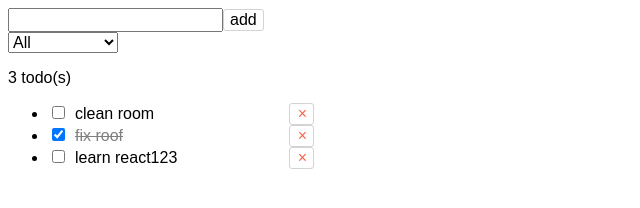
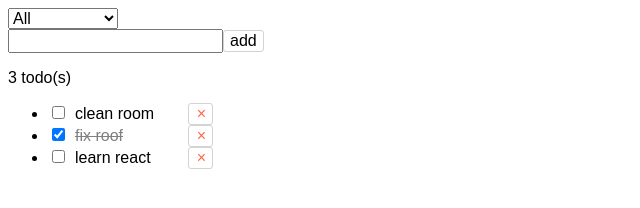
Before and after one commit to hoehoetester/ReactTodoApp, a React app: page / in a window 1280 px wide. Shown: the whole page, without its empty margins (0-640 px from the left). Built offline with nearby package versions, Linux system fonts and the light colour scheme.

Commit message:
Update: separated TodoFilter into a component

```diff
--- /dev/null
+++ b/src/TodoFilter.js
@@ -0,0 +1,13 @@
+import React from "react";
+
+export default class TodoFilter extends React.Component {
+    render() {
+        return (
+            <select onChange={this.props.changeFilter}>
+                <option value="All">All</option>
+                <option value="Completed">Completed</option>
+                <option value="Incompleted">Incompleted</option>
+            </select>
+        );
+    }
+}
--- a/src/index.css
+++ b/src/index.css
@@ -30,4 +30,5 @@
 
 input.todo {
     border: none;
+    width: 110px;
 }
--- a/src/index.js
+++ b/src/index.js
@@ -1,5 +1,6 @@
 import React from "react";
 import { render } from "react-dom";
+import TodoFilter from "./TodoFilter";
 
 import styles from "./index.css";
 
@@ -43,6 +44,7 @@ class App extends React.Component {
     }
 
     handleFilterChanged(e) {
+        debugger;
         this.setState({
             filter: e.target.value
         });
@@ -87,6 +89,9 @@ class App extends React.Component {
 
         return (
             <div>
+                <TodoFilter
+                    changeFilter={this.handleFilterChanged.bind(this)}
+                />
                 <form onSubmit={this.handleAdd.bind(this)}>
                     <input
                         type="text"
@@ -98,11 +103,13 @@ class App extends React.Component {
                         add
                     </button>
                 </form>
+                {/*
                 <select onChange={this.handleFilterChanged.bind(this)}>
                     <option value="All">All</option>
                     <option value="Completed">Completed</option>
                     <option value="Incompleted">Incompleted</option>
                 </select>
+                */}
                 <p>{filterdTodos.length} todo(s)</p>
                 <ul>
                     {filterdTodos.map(todo => {
@@ -147,7 +154,7 @@ class App extends React.Component {
 const dummyData = [
     { id: 1, todo: "clean room", isCompleted: false },
     { id: 2, todo: "fix roof", isCompleted: true },
-    { id: 3, todo: "learn react123", isCompleted: false }
+    { id: 3, todo: "learn react", isCompleted: false }
 ];
 
 render(
```
